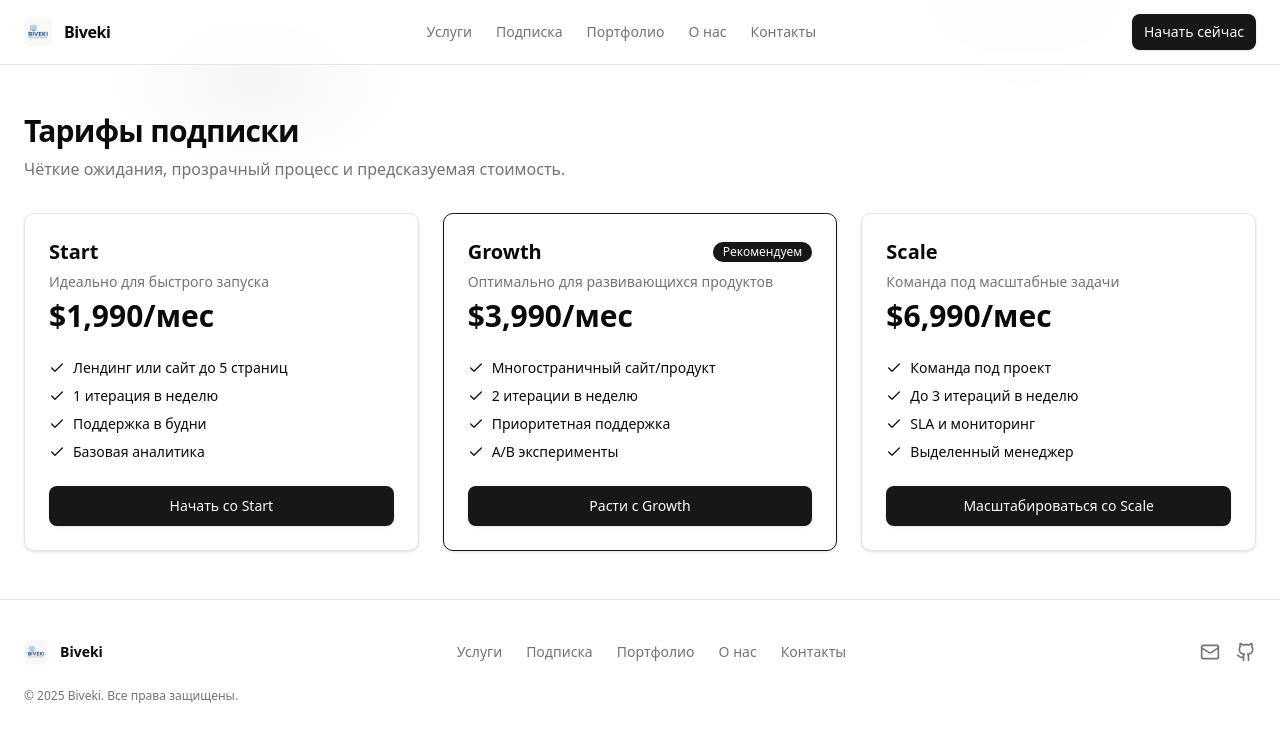
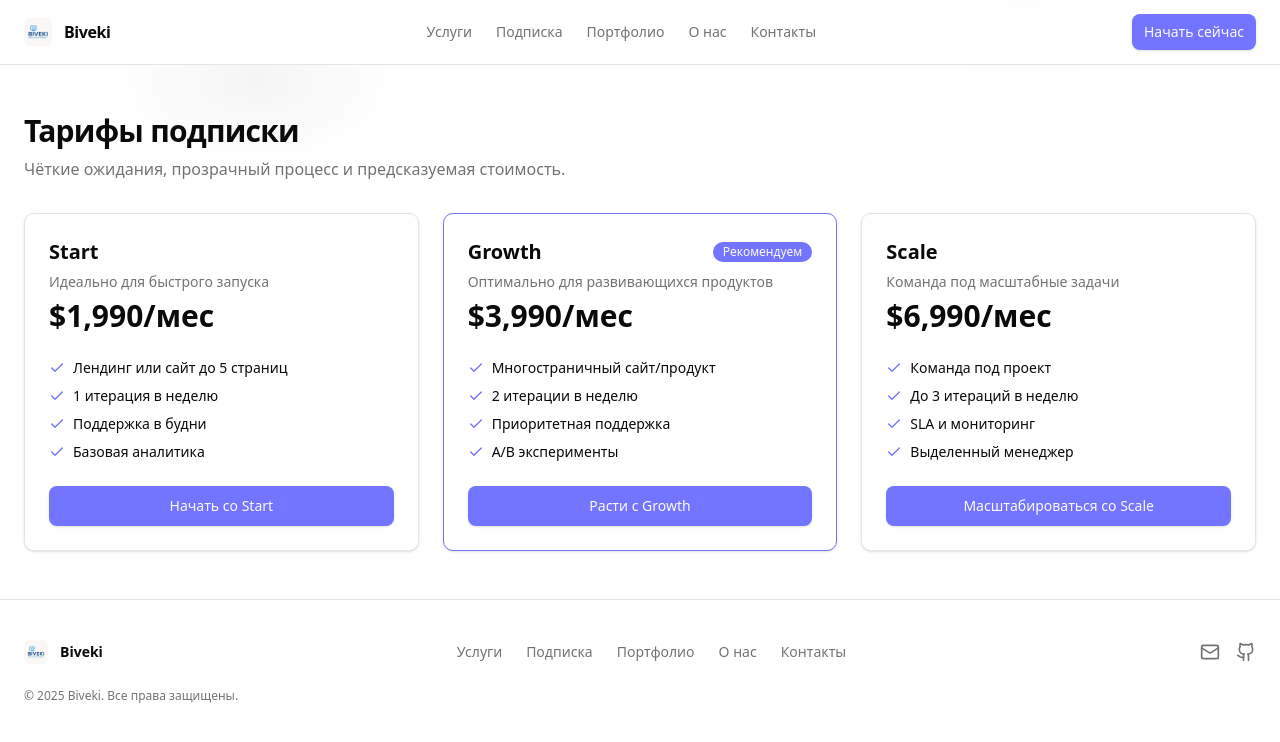
Before and after one commit to BivekiGroup/biveki, a Next.js app: page /pricing in a window 1280 px wide. Shown: the top 742 px of the page. Built offline with nearby package versions, Linux system fonts and the light colour scheme.

Commit message:
chore: apply Biveki brand palette (violet/blue) via CSS vars

```diff
--- a/src/app/globals.css
+++ b/src/app/globals.css
@@ -51,65 +51,75 @@
   --card-foreground: oklch(0.145 0 0);
   --popover: oklch(1 0 0);
   --popover-foreground: oklch(0.145 0 0);
-  --primary: oklch(0.205 0 0);
+
+  /* Brand: electric violet/blue vibe */
+  --primary: oklch(0.64 0.22 278);
   --primary-foreground: oklch(0.985 0 0);
-  --secondary: oklch(0.97 0 0);
+  --secondary: oklch(0.97 0.02 278);
   --secondary-foreground: oklch(0.205 0 0);
+  --accent: oklch(0.96 0.03 280);
+  --accent-foreground: oklch(0.205 0 0);
+
   --muted: oklch(0.97 0 0);
   --muted-foreground: oklch(0.556 0 0);
-  --accent: oklch(0.97 0 0);
-  --accent-foreground: oklch(0.205 0 0);
   --destructive: oklch(0.577 0.245 27.325);
   --border: oklch(0.922 0 0);
   --input: oklch(0.922 0 0);
-  --ring: oklch(0.708 0 0);
-  --chart-1: oklch(0.646 0.222 41.116);
-  --chart-2: oklch(0.6 0.118 184.704);
-  --chart-3: oklch(0.398 0.07 227.392);
-  --chart-4: oklch(0.828 0.189 84.429);
-  --chart-5: oklch(0.769 0.188 70.08);
+  --ring: var(--primary);
+
+  /* Charts tuned around brand hue */
+  --chart-1: oklch(0.66 0.23 278);
+  --chart-2: oklch(0.62 0.18 240);
+  --chart-3: oklch(0.58 0.16 305);
+  --chart-4: oklch(0.74 0.12 90);
+  --chart-5: oklch(0.68 0.1 160);
+
   --sidebar: oklch(0.985 0 0);
   --sidebar-foreground: oklch(0.145 0 0);
-  --sidebar-primary: oklch(0.205 0 0);
+  --sidebar-primary: var(--primary);
   --sidebar-primary-foreground: oklch(0.985 0 0);
-  --sidebar-accent: oklch(0.97 0 0);
-  --sidebar-accent-foreground: oklch(0.205 0 0);
-  --sidebar-border: oklch(0.922 0 0);
-  --sidebar-ring: oklch(0.708 0 0);
+  --sidebar-accent: var(--secondary);
+  --sidebar-accent-foreground: var(--secondary-foreground);
+  --sidebar-border: var(--border);
+  --sidebar-ring: var(--ring);
 }
 
 .dark {
   --background: oklch(0.145 0 0);
   --foreground: oklch(0.985 0 0);
-  --card: oklch(0.205 0 0);
+  --card: oklch(0.2 0 0);
   --card-foreground: oklch(0.985 0 0);
-  --popover: oklch(0.205 0 0);
+  --popover: oklch(0.2 0 0);
   --popover-foreground: oklch(0.985 0 0);
-  --primary: oklch(0.922 0 0);
+
+  /* Brand in dark: brighter primary */
+  --primary: oklch(0.78 0.22 278);
   --primary-foreground: oklch(0.205 0 0);
-  --secondary: oklch(0.269 0 0);
+  --secondary: oklch(0.28 0.03 278);
   --secondary-foreground: oklch(0.985 0 0);
-  --muted: oklch(0.269 0 0);
+  --muted: oklch(0.23 0 0);
   --muted-foreground: oklch(0.708 0 0);
-  --accent: oklch(0.269 0 0);
+  --accent: oklch(0.28 0.04 280);
   --accent-foreground: oklch(0.985 0 0);
   --destructive: oklch(0.704 0.191 22.216);
   --border: oklch(1 0 0 / 10%);
   --input: oklch(1 0 0 / 15%);
-  --ring: oklch(0.556 0 0);
-  --chart-1: oklch(0.488 0.243 264.376);
-  --chart-2: oklch(0.696 0.17 162.48);
-  --chart-3: oklch(0.769 0.188 70.08);
-  --chart-4: oklch(0.627 0.265 303.9);
-  --chart-5: oklch(0.645 0.246 16.439);
+  --ring: var(--primary);
+
+  --chart-1: oklch(0.72 0.23 278);
+  --chart-2: oklch(0.66 0.2 240);
+  --chart-3: oklch(0.7 0.2 305);
+  --chart-4: oklch(0.62 0.23 303.9);
+  --chart-5: oklch(0.65 0.22 16.439);
+
   --sidebar: oklch(0.205 0 0);
   --sidebar-foreground: oklch(0.985 0 0);
-  --sidebar-primary: oklch(0.488 0.243 264.376);
-  --sidebar-primary-foreground: oklch(0.985 0 0);
-  --sidebar-accent: oklch(0.269 0 0);
+  --sidebar-primary: var(--primary);
+  --sidebar-primary-foreground: oklch(0.205 0 0);
+  --sidebar-accent: var(--secondary);
   --sidebar-accent-foreground: oklch(0.985 0 0);
   --sidebar-border: oklch(1 0 0 / 10%);
-  --sidebar-ring: oklch(0.556 0 0);
+  --sidebar-ring: var(--ring);
 }
 
 @layer base {
```
